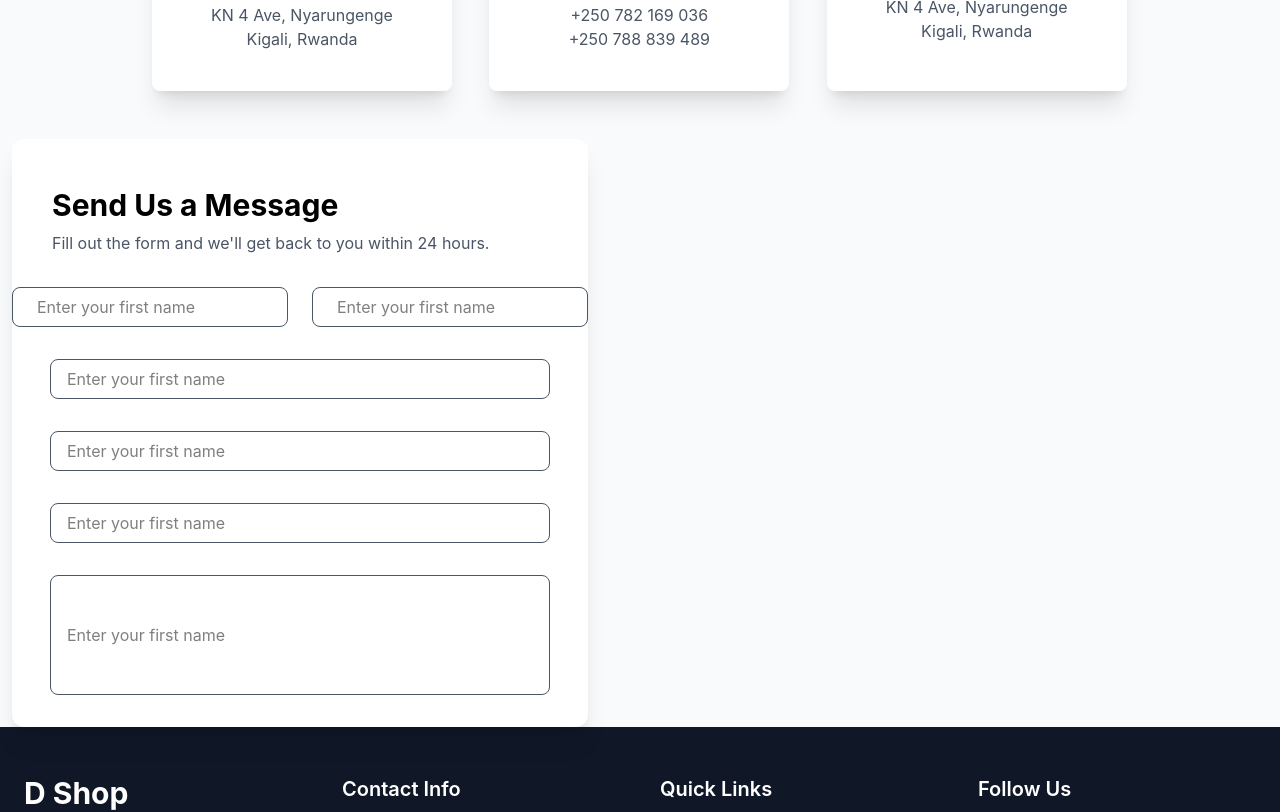
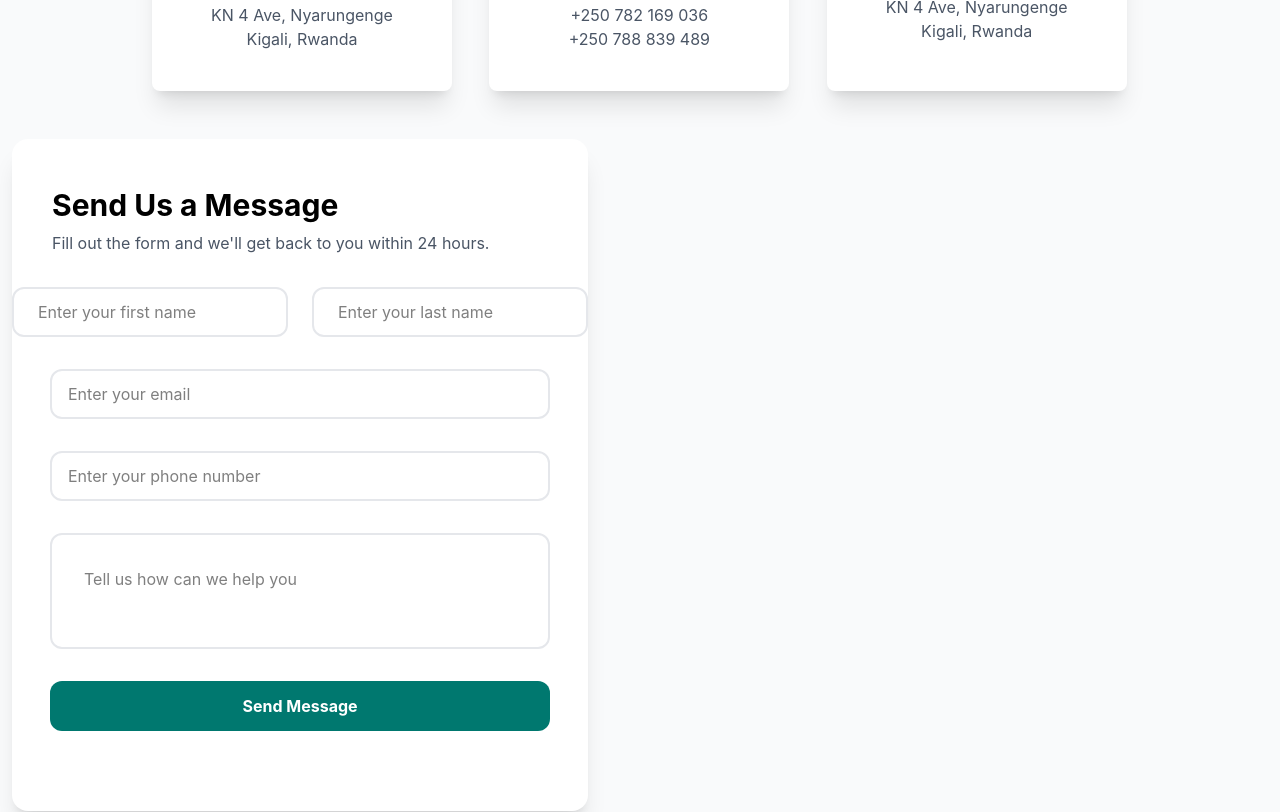
Before and after one commit to 1bruno5/denyse-shop, a Vue app: page /contact in a window 1280 px wide. Shown: the part 500-1312 px from the top of the page. Built offline with nearby package versions, Linux system fonts and the light colour scheme.

Commit message:
testing if bugs handled

```diff
--- a/src/views/contact.vue
+++ b/src/views/contact.vue
@@ -31,22 +31,22 @@
       </div>
     </div>
     <div class="flex flex-col md:flex-row">
-            <div class="w-full max-w-[600px] ">
-              <form class="bg-white rounded-xl shadow-xl mx-3 pt-6 md:pt-12 ">
+            <div class="w-full max-w-[580px] md:max-w-[600px] mb-4">
+              <form class="bg-white rounded-2xl shadow-xl mx-3 pt-6 md:pt-12 ">
                 <div class="px-4 md:px-10 mb-4 md:mb-8 space-y-2">
                  <h1 class="font-bold text-lg md:text-3xl">Send Us a Message</h1>
                  <p class="text-gray-600">Fill out the form and we'll get back to you within 24 hours.</p>
                 </div>
                 <div class="flex flex-col items-center space-y-2">
-                   <div class="flex flex-col sm:flex-row gap-3 sm:gap-3">
-                   <input type="text" placeholder="Enter your first name" class="border border-gray-600 rounded-lg w-full max-w-[280px] max-w-[400px] h-[40px] px-1 md:px-6 "><br>
-                   <input type="text" placeholder="Enter your first name" class="border border-gray-600 rounded-lg w-full max-w-[280px] max-w-[400px] h-[40px] px-1 md:px-6">
+                   <div class="flex flex-col sm:flex-row gap-0 sm:gap-3">
+                   <input type="text" placeholder="Enter your first name" class="border-2 border-gray-200 rounded-xl w-full max-w-[300px] max-w-[400px] h-[50px] focus:border-teal-500 focus:outline-none  px-1 md:px-6 "><br>
+                   <input type="text" placeholder="Enter your last name" class="border-2 border-gray-200 rounded-xl w-full max-w-[300px] max-w-[400px] h-[50px] focus:border-teal-500 focus:outline-none  px-1 md:px-6">
                    </div>
                    <br>
-                 <input type="text" placeholder="Enter your first name" class="border border-gray-600 rounded-lg w-full max-w-[280px] md:max-w-[500px] h-[40px] p-4"><br>
-                 <input type="text" placeholder="Enter your first name" class="border border-gray-600 rounded-lg w-full max-w-[280px] md:max-w-[500px] h-[40px] p-4"><br>
-                 <input type="text" placeholder="Enter your first name" class="border border-gray-600 rounded-lg w-full max-w-[280px] md:max-w-[500px] h-[40px] p-4"><br>
-                 <input type="text" placeholder="Enter your first name" class="border border-gray-600 rounded-lg w-full max-w-[280px] md:max-w-[500px] h-[120px] p-4 "><br>
+                 <input type="text" placeholder="Enter your email" class="border-2 border-gray-200 rounded-xl w-full max-w-[280px] md:max-w-[500px] h-[50px]  p-4 focus:border-teal-500 focus:outline-none" required><br>
+                 <input type="text" placeholder="Enter your phone number" class="border-2 border-gray-200 rounded-xl w-full max-w-[280px] md:max-w-[500px] h-[50px]  p-4 focus:border-teal-500 focus:outline-none"><br>
+                 <textarea name="text area" id="" placeholder="Tell us how can we help you" class="border-2 border-gray-200 w-full max-w-[280px] md:max-w-[500px] rounded-xl w-full p-8 resize-none focus:border-teal-500 focus:outline-none"></textarea><br>
+                 <button class="bg-teal-700 rounded-xl w-full max-w-[280px] md:max-w-[500px] h-[50px] text-white text-sm md:text-base font-bold mb-12 md:mb-20">Send  Message</button>
                 </div>
               </form>
             </div>
```
